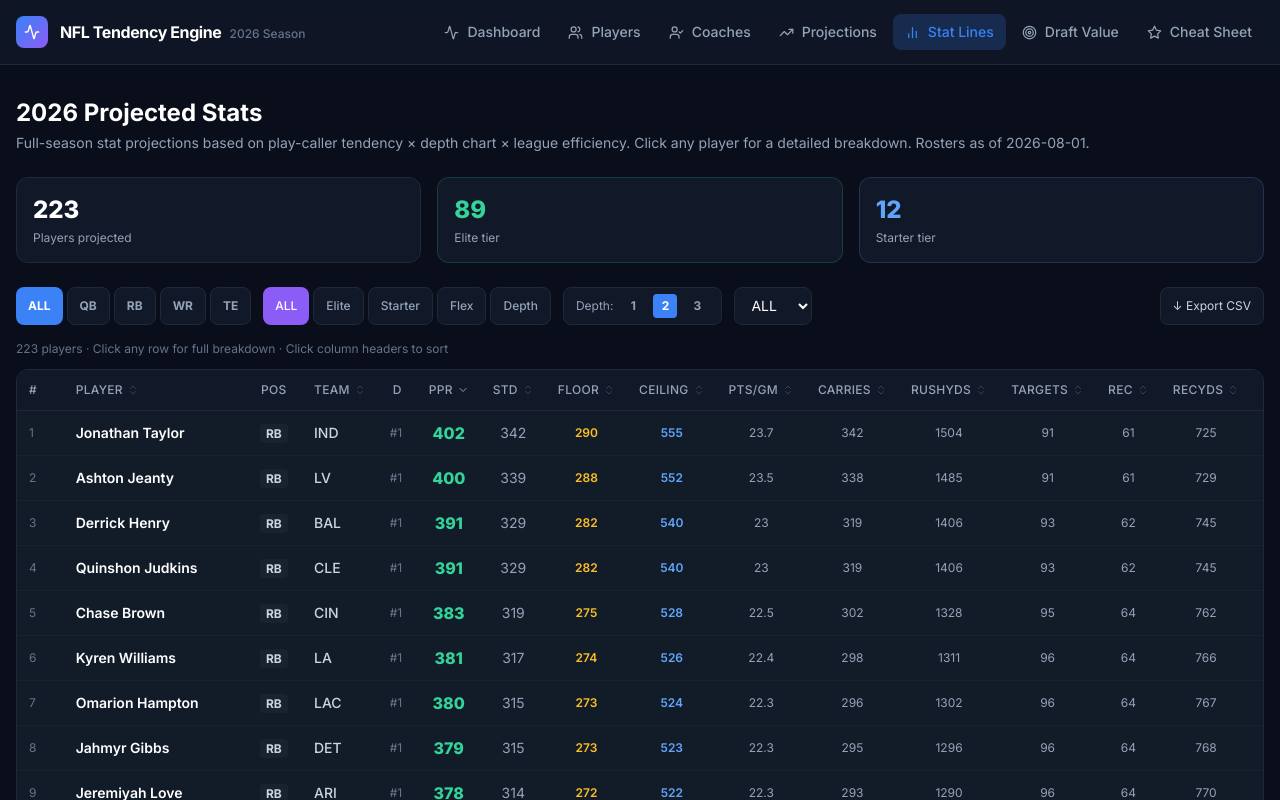
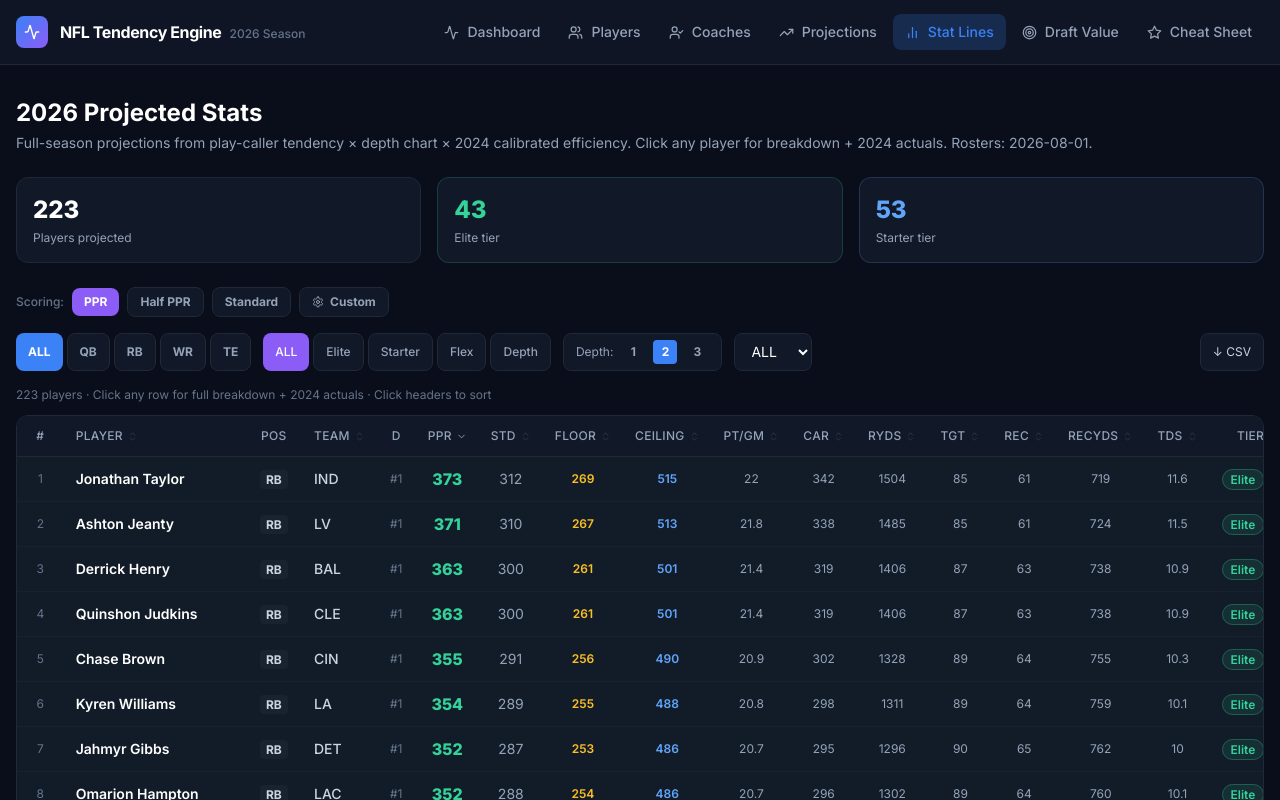
Before and after one commit to Dezar/NFL-Tendencies, a React (Vite) app: page /stats in a window 1280 px wide. Shown: the top 800 px of the page. Built offline with nearby package versions, Linux system fonts and the light colour scheme.

Commit message:
Update: src/pages/StatProjections.jsx

```diff
--- a/src/pages/StatProjections.jsx
+++ b/src/pages/StatProjections.jsx
@@ -1,105 +1,30 @@
 import React, { useState, useMemo } from 'react'
-import { ChevronUp, ChevronDown, ChevronsUpDown } from 'lucide-react'
+import { ChevronUp, ChevronDown, ChevronsUpDown, Settings } from 'lucide-react'
+import { projectPlayer, getTier, DEFAULT_SCORING, HALF_PPR_SCORING, STD_SCORING } from '../engine/scoring'
 import tendencies from '../data/tendencies.json'
 import rostersData from '../data/rosters_2026.json'
 import PlayerModal from '../components/PlayerModal'
 
-const LEAGUE = {
-  teamCarries: 430,
-  teamPassAttempts: 575,
-  yardsPerCarry: 4.4,
-  yardsPerTarget: 8.0,
-  catchRate: 0.67,
-  tdPerCarry: 0.043,
-  tdPerTarget: 0.056,
-}
-const SCORING = { rushYd:0.1, recYd:0.1, rushTd:6, recTd:6, rec:1, passTd:4, passYd:0.04, passInt:-2 }
+const POS_TABS = ['ALL','QB','RB','WR','TE']
 
-function projectPlayer(player, team) {
-  const pos = player.position
-  const depth = player.depth_rank
-  const rbShare = team.avgRbShare ?? 65
-  const teShare = team.avgTeShare ?? 22
-  const wr1Share = team.avgWr1Share ?? 23
-  // Pass attempts vary by team pass-rate tendency
-  const passAtt = team.avgRbShare
-    ? Math.round(LEAGUE.teamPassAttempts * (1 + (65 - team.avgRbShare) / 200))
-    : LEAGUE.teamPassAttempts
-
-  if (pos === 'QB' && depth === 1) {
-    const py = passAtt * 7.4
-    const ptd = passAtt * 0.048
-    const ints = passAtt * 0.024
-    const ry = 280, rtd = 3.5
-    const pts = py*SCORING.passYd + ptd*SCORING.passTd + ints*SCORING.passInt + ry*SCORING.rushYd + rtd*SCORING.rushTd
-    return { passAtt:Math.round(passAtt), passYds:Math.round(py), passTds:+ptd.toFixed(1), ints:+ints.toFixed(1),
-             rushYds:Math.round(ry), rushTds:+rtd.toFixed(1), carries:null, tgts:null, receptions:null, recYds:null, recTds:null, targetShare:null,
-             ppr:Math.round(pts), std:Math.round(pts), floor:Math.round(pts*0.80), ceiling:Math.round(pts*1.22), gpPPR:+(pts/17).toFixed(1) }
-  }
-  if (pos === 'RB') {
-    const split = depth===1 ? rbShare/100
-      : depth===2 ? (rbShare<55?0.28:rbShare<65?0.18:rbShare<75?0.10:0.05) : 0.03
-    const tgtPct = depth===1?0.17:depth===2?0.07:0.02
-    const car = LEAGUE.teamCarries*split
-    const ry = car*LEAGUE.yardsPerCarry, rtd = car*LEAGUE.tdPerCarry
-    const tgts = passAtt*tgtPct, rec = tgts*LEAGUE.catchRate
-    const recy = tgts*LEAGUE.yardsPerTarget, rectd = tgts*LEAGUE.tdPerTarget
-    const ppr = ry*SCORING.rushYd+rtd*SCORING.rushTd+rec*SCORING.rec+recy*SCORING.recYd+rectd*SCORING.recTd
-    return { carries:Math.round(car), rushYds:Math.round(ry), rushTds:+rtd.toFixed(1),
-             tgts:Math.round(tgts), receptions:Math.round(rec), recYds:Math.round(recy), recTds:+rectd.toFixed(1),
-             targetShare:+(tgtPct*100).toFixed(1), passAtt:null, passYds:null, passTds:null, ints:null,
-             ppr:Math.round(ppr), std:Math.round(ppr-rec*SCORING.rec),
-             floor:Math.round(ppr*0.72), ceiling:Math.round(ppr*1.38), gpPPR:+(ppr/17).toFixed(1) }
-  }
-  if (pos === 'WR') {
-    const shareMap = {1:wr1Share, 2:wr1Share*0.55, 3:wr1Share*0.32}
-    const tgtShareP = shareMap[depth] ?? wr1Share*0.18
-    const tgts = passAtt*(tgtShareP/100)
-    const rec = tgts*LEAGUE.catchRate, recy = tgts*LEAGUE.yardsPerTarget, rectd = tgts*LEAGUE.tdPerTarget
-    const ppr = rec*SCORING.rec+recy*SCORING.recYd+rectd*SCORING.recTd
-    return { carries:null, rushYds:null, rushTds:null, passAtt:null, passYds:null, passTds:null, ints:null,
-             tgts:Math.round(tgts), receptions:Math.round(rec), recYds:Math.round(recy), recTds:+rectd.toFixed(1),
-             targetShare:+tgtShareP.toFixed(1),
-             ppr:Math.round(ppr), std:Math.round(ppr-rec*SCORING.rec),
-             floor:Math.round(ppr*0.70), ceiling:Math.round(ppr*1.42), gpPPR:+(ppr/17).toFixed(1) }
-  }
-  if (pos === 'TE') {
-    const depthSplit = depth===1?0.84:depth===2?0.13:0.03
-    const tgts = passAtt*(teShare/100)*depthSplit
-    const rec = tgts*0.71, recy = tgts*6.9, rectd = tgts*0.067
-    const ppr = rec*SCORING.rec+recy*SCORING.recYd+rectd*SCORING.recTd
-    return { carries:null, rushYds:null, rushTds:null, passAtt:null, passYds:null, passTds:null, ints:null,
-             tgts:Math.round(tgts), receptions:Math.round(rec), recYds:Math.round(recy), recTds:+rectd.toFixed(1),
-             targetShare:+(teShare*depthSplit).toFixed(1),
-             ppr:Math.round(ppr), std:Math.round(ppr-rec*SCORING.rec),
-             floor:Math.round(ppr*0.68), ceiling:Math.round(ppr*1.40), gpPPR:+(ppr/17).toFixed(1) }
-  }
-  return { ppr:0, std:0, floor:0, ceiling:0, gpPPR:0 }
-}
-
-function getTier(pos, ppr) {
-  const t = { QB:[260,310,360], RB:[110,170,230], WR:[120,175,235], TE:[75,125,175] }
-  const [low,mid,high] = t[pos]||[100,150,200]
-  if (ppr>=high) return { label:'Elite', color:'text-emerald-400', bg:'bg-emerald-400/10 border-emerald-400/30' }
-  if (ppr>=mid)  return { label:'Starter', color:'text-blue-400', bg:'bg-blue-400/10 border-blue-400/30' }
-  if (ppr>=low)  return { label:'Flex', color:'text-amber-400', bg:'bg-amber-400/10 border-amber-400/30' }
-  return { label:'Depth', color:'text-slate-500', bg:'bg-slate-500/10 border-slate-500/30' }
-}
-
-function SortHeader({ label, field, sortBy, sortDir, onSort }) {
+function SortHeader({ label, field, sortBy, sortDir, onSort, center }) {
   const active = sortBy === field
   return (
-    <th className="px-3 py-3 text-xs text-slate-400 font-medium uppercase tracking-wide cursor-pointer hover:text-white select-none"
-        onClick={() => onSort(field)}>
-      <div className="flex items-center gap-1">
+    <th onClick={() => onSort(field)}
+        className={`px-3 py-3 text-xs text-slate-400 font-medium uppercase tracking-wide cursor-pointer hover:text-white select-none ${center ? 'text-center' : 'text-left'}`}>
+      <div className={`flex items-center gap-1 ${center ? 'justify-center' : ''}`}>
         {label}
-        {active ? (sortDir==='desc' ? <ChevronDown size={12}/> : <ChevronUp size={12}/>) : <ChevronsUpDown size={12} className="opacity-30"/>}
+        {active ? (sortDir==='desc' ? <ChevronDown size={11}/> : <ChevronUp size={11}/>) : <ChevronsUpDown size={11} className="opacity-25"/>}
       </div>
     </th>
   )
 }
 
-const POS_TABS = ['ALL','QB','RB','WR','TE']
+const SCORING_PRESETS = [
+  { label: 'PPR', scoring: DEFAULT_SCORING },
+  { label: 'Half PPR', scoring: HALF_PPR_SCORING },
+  { label: 'Standard', scoring: STD_SCORING },
+]
 
 export default function StatProjections() {
   const [posFilter, setPosFilter] = useState('ALL')
@@ -109,7 +34,13 @@ export default function StatProjections() {
   const [sortBy, setSortBy] = useState('ppr')
   const [sortDir, setSortDir] = useState('desc')
   const [selectedPlayer, setSelectedPlayer] = useState(null)
-  const [selectedTeam, setSelectedTeamData] = useState(null)
+  const [selectedTeamData, setSelectedTeamData] = useState(null)
+  const [scoringPreset, setScoringPreset] = useState(0)
+  const [showScoring, setShowScoring] = useState(false)
+  const [customScoring, setCustomScoring] = useState({ ...DEFAULT_SCORING })
+
+  const activeScoringBase = showScoring ? customScoring : SCORING_PRESETS[scoringPreset].scoring
+  const scoring = activeScoringBase
 
   const teamMap = useMemo(() => {
     const m = {}
@@ -122,15 +53,17 @@ export default function StatProjections() {
       .filter(p => p.depth_rank <= depthMax)
       .map(p => {
         const team = teamMap[p.team] || {}
-        const proj = projectPlayer(p, team)
-        return { ...p, ...proj,
-          playCaller: team.playCaller||'?',
-          rbSeasons: team.rbSeasons??0,
-          newCaller: team.newCaller??false,
-          rbStyle: team.rbStyle, teStyle: team.teStyle, wr1Style: team.wr1Style }
+        const proj = projectPlayer(p, team, scoring)
+        return {
+          ...p, ...proj,
+          playCaller: team.playCaller || '?',
+          rbSeasons: team.rbSeasons ?? 0,
+          newCaller: team.newCaller ?? false,
+          rbStyle: team.rbStyle, teStyle: team.teStyle, wr1Style: team.wr1Style,
+        }
       })
       .filter(p => p.ppr > 0)
-  }, [teamMap, depthMax])
+  }, [teamMap, depthMax, scoring])
 
   const handleSort = (field) => {
     if (sortBy === field) setSortDir(d => d==='desc'?'asc':'desc')
@@ -140,40 +73,39 @@ export default function StatProjections() {
   const filtered = useMemo(() => {
     return allProjected
       .filter(p => {
-        if (posFilter!=='ALL' && p.position!==posFilter) return false
-        if (teamFilter!=='ALL' && p.team!==teamFilter) return false
-        if (tierFilter!=='ALL' && getTier(p.position,p.ppr).label!==tierFilter) return false
+        if (posFilter !== 'ALL' && p.position !== posFilter) return false
+        if (teamFilter !== 'ALL' && p.team !== teamFilter) return false
+        if (tierFilter !== 'ALL' && getTier(p.position, p.ppr).label !== tierFilter) return false
         return true
       })
-      .sort((a,b) => {
-        const av = a[sortBy]??0, bv = b[sortBy]??0
-        return sortDir==='desc' ? bv-av : av-bv
+      .sort((a, b) => {
+        const av = a[sortBy] ?? 0, bv = b[sortBy] ?? 0
+        return sortDir === 'desc' ? bv - av : av - bv
       })
   }, [allProjected, posFilter, teamFilter, tierFilter, sortBy, sortDir])
 
-  const teams = useMemo(() => ['ALL',...new Set(rostersData.players.map(p=>p.team).sort())],[])
+  const teams = useMemo(() => ['ALL', ...new Set(rostersData.players.map(p => p.team).sort())], [])
   const summary = useMemo(() => ({
-    elite: filtered.filter(p=>getTier(p.position,p.ppr).label==='Elite').length,
-    starter: filtered.filter(p=>getTier(p.position,p.ppr).label==='Starter').length,
-    total: filtered.length
-  }),[filtered])
-
-  const handlePlayerClick = (p) => {
-    setSelectedPlayer(p)
-    setSelectedTeamData(teamMap[p.team]||null)
-  }
+    elite: filtered.filter(p => getTier(p.position, p.ppr).label === 'Elite').length,
+    starter: filtered.filter(p => getTier(p.position, p.ppr).label === 'Starter').length,
+    total: filtered.length,
+  }), [filtered])
 
   const exportCSV = () => {
-    const rows = [['Rank','Player','Pos','Depth','Team','PlayCaller','PPR','Std','Floor','Ceiling','PtsPerGm',
-                   'Carries','RushYds','RushTDs','Targets','Receptions','RecYds','RecTDs','PassYds','PassTDs','Tier'],
-      ...filtered.map((p,i)=>[i+1,p.player_name,p.position,p.depth_rank,p.team,p.playCaller,
-        p.ppr,p.std,p.floor,p.ceiling,p.gpPPR,p.carries??'',p.rushYds??'',p.rushTds??'',
-        p.tgts??'',p.receptions??'',p.recYds??'',p.recTds??'',p.passYds??'',p.passTds??'',
-        getTier(p.position,p.ppr).label])]
-    const csv = rows.map(r=>r.join(',')).join('\n')
+    const rows = [
+      ['Rank','Player','Pos','Depth','Team','PlayCaller','PPR','Std','Floor','Ceiling','Pts/Gm',
+       'Carries','RushYds','RushTDs','Targets','Receptions','RecYds','RecTDs','PassYds','PassTDs','Tier'],
+      ...filtered.map((p, i) => [
+        i+1, p.player_name, p.position, p.depth_rank, p.team, p.playCaller,
+        p.ppr, p.std, p.floor, p.ceiling, p.gpPPR,
+        p.carries??'', p.rushYds??'', p.rushTds??'',
+        p.tgts??'', p.receptions??'', p.recYds??'', p.recTds??'',
+        p.passYds??'', p.passTds??'', getTier(p.position, p.ppr).label,
+      ])
+    ]
     const a = document.createElement('a')
-    a.href = URL.createObjectURL(new Blob([csv],{type:'text/csv'}))
-    a.download = `nfl_projections_2026_${posFilter}.csv`
+    a.href = URL.createObjectURL(new Blob([rows.map(r=>r.join(',')).join('\n')], { type:'text/csv' }))
+    a.download = `nfl_projections_2026.csv`
     a.click()
   }
 
@@ -182,8 +114,8 @@ export default function StatProjections() {
       <div className="mb-6">
         <h1 className="text-2xl font-bold text-white mb-1">2026 Projected Stats</h1>
         <p className="text-slate-400 text-sm">
-          Full-season stat projections based on play-caller tendency × depth chart × league efficiency.
-          Click any player for a detailed breakdown. Rosters as of {rostersData.lastUpdated}.
+          Full-season projections from play-caller tendency × depth chart × 2024 calibrated efficiency.
+          Click any player for breakdown + 2024 actuals. Rosters: {rostersData.lastUpdated}.
         </p>
       </div>
 
@@ -203,20 +135,76 @@ export default function StatProjections() {
         </div>
       </div>
 
-      {/* Controls */}
+      {/* Scoring selector */}
+      <div className="flex flex-wrap gap-2 mb-4 items-center">
+        <span className="text-xs text-slate-500 font-medium">Scoring:</span>
+        {SCORING_PRESETS.map((p, i) => (
+          <button key={p.label} onClick={() => { setScoringPreset(i); setShowScoring(false) }}
+            className={`px-3 py-1.5 rounded-lg text-xs font-bold transition-all ${
+              scoringPreset === i && !showScoring ? 'bg-nfl-purple text-white' : 'bg-nfl-card border border-nfl-border text-slate-400 hover:text-white'
+            }`}>{p.label}</button>
+        ))}
+        <button onClick={() => setShowScoring(s => !s)}
+          className={`flex items-center gap-1.5 px-3 py-1.5 rounded-lg text-xs font-bold transition-all ${
+            showScoring ? 'bg-nfl-purple text-white' : 'bg-nfl-card border border-nfl-border text-slate-400 hover:text-white'
+          }`}>
+          <Settings size={12} /> Custom
+        </button>
+      </div>
+
+      {/* Custom scoring panel */}
+      {showScoring && (
+        <div className="bg-nfl-card border border-nfl-border rounded-xl p-5 mb-4">
+          <div className="text-sm font-semibold text-white mb-4">Custom Scoring Settings</div>
+          <div className="grid grid-cols-2 md:grid-cols-4 gap-4">
+            {[
+              { key: 'reception', label: 'Reception (PPR)' },
+              { key: 'recYd', label: 'Rec Yard (per yd)' },
+              { key: 'recTd', label: 'Rec TD' },
+              { key: 'rushYd', label: 'Rush Yard (per yd)' },
+              { key: 'rushTd', label: 'Rush TD' },
+              { key: 'passTd', label: 'Pass TD' },
+              { key: 'passYd', label: 'Pass Yard (per yd)' },
+              { key: 'passInt', label: 'Interception' },
+            ].map(({ key, label }) => (
+              <div key={key}>
+                <label className="text-xs text-slate-400 block mb-1">{label}</label>
+                <input
+                  type="number" step="0.1"
+                  value={customScoring[key]}
+                  onChange={e => setCustomScoring(s => ({ ...s, [key]: parseFloat(e.target.value) || 0 }))}
+                  className="w-full bg-nfl-dark border border-nfl-border rounded-lg px-3 py-1.5 text-sm text-white focus:outline-none focus:border-nfl-blue"
+                />
+              </div>
+            ))}
+          </div>
+          <div className="flex gap-2 mt-4">
+            {SCORING_PRESETS.map((p, i) => (
+              <button key={p.label} onClick={() => setCustomScoring({ ...p.scoring })}
+                className="px-3 py-1 bg-nfl-dark border border-nfl-border rounded-lg text-xs text-slate-400 hover:text-white">
+                Load {p.label}
+              </button>
+            ))}
+          </div>
+        </div>
+      )}
+
+      {/* Filters */}
       <div className="flex flex-wrap gap-3 mb-4">
         <div className="flex gap-1">
           {POS_TABS.map(pos => (
             <button key={pos} onClick={() => setPosFilter(pos)}
               className={`px-3 py-1.5 rounded-lg text-xs font-bold transition-all ${
-                posFilter===pos?'bg-nfl-blue text-white':'bg-nfl-card border border-nfl-border text-slate-400 hover:text-white'}`}>{pos}</button>
+                posFilter === pos ? 'bg-nfl-blue text-white' : 'bg-nfl-card border border-nfl-border text-slate-400 hover:text-white'
+              }`}>{pos}</button>
           ))}
         </div>
         <div className="flex gap-1">
           {['ALL','Elite','Starter','Flex','Depth'].map(t => (
             <button key={t} onClick={() => setTierFilter(t)}
               className={`px-3 py-1.5 rounded-lg text-xs font-medium transition-all ${
-                tierFilter===t?'bg-nfl-purple text-white':'bg-nfl-card border border-nfl-border text-slate-400 hover:text-white'}`}>{t}</button>
+                tierFilter === t ? 'bg-nfl-purple text-white' : 'bg-nfl-card border border-nfl-border text-slate-400 hover:text-white'
+              }`}>{t}</button>
           ))}
         </div>
         <div className="flex items-center gap-2 bg-nfl-card border border-nfl-border rounded-lg px-3 py-1.5">
@@ -226,38 +214,39 @@ export default function StatProjections() {
               className={`w-6 h-6 rounded text-xs font-bold ${depthMax===d?'bg-nfl-blue text-white':'text-slate-400 hover:text-white'}`}>{d}</button>
           ))}
         </div>
-        <select value={teamFilter} onChange={e=>setTeamFilter(e.target.value)}
+        <select value={teamFilter} onChange={e => setTeamFilter(e.target.value)}
           className="bg-nfl-card border border-nfl-border rounded-lg px-3 py-1.5 text-sm text-white focus:outline-none">
-          {teams.map(t=><option key={t} value={t}>{t}</option>)}
+          {teams.map(t => <option key={t} value={t}>{t}</option>)}
         </select>
         <button onClick={exportCSV}
           className="px-3 py-1.5 bg-nfl-card border border-nfl-border rounded-lg text-xs text-slate-300 hover:text-white ml-auto">
-          ↓ Export CSV
+          ↓ CSV
         </button>
       </div>
 
-      <div className="text-xs text-slate-500 mb-3">{filtered.length} players · Click any row for full breakdown · Click column headers to sort</div>
+      <div className="text-xs text-slate-500 mb-3">{filtered.length} players · Click any row for full breakdown + 2024 actuals · Click headers to sort</div>
 
+      {/* Table */}
       <div className="bg-nfl-card border border-nfl-border rounded-xl overflow-x-auto">
         <table className="w-full text-sm whitespace-nowrap">
           <thead>
             <tr className="border-b border-nfl-border">
-              <th className="px-3 py-3 text-left text-xs text-slate-400 font-medium uppercase tracking-wide w-8">#</th>
+              <th className="px-3 py-3 text-xs text-slate-400 font-medium uppercase tracking-wide w-8 text-center">#</th>
               <SortHeader label="Player" field="player_name" sortBy={sortBy} sortDir={sortDir} onSort={handleSort} />
-              <th className="px-3 py-3 text-xs text-slate-400 font-medium uppercase tracking-wide">Pos</th>
+              <th className="px-3 py-3 text-xs text-slate-400 font-medium uppercase tracking-wide text-center">Pos</th>
               <SortHeader label="Team" field="team" sortBy={sortBy} sortDir={sortDir} onSort={handleSort} />
-              <th className="px-3 py-3 text-xs text-slate-400 font-medium uppercase tracking-wide">D</th>
-              <SortHeader label="PPR" field="ppr" sortBy={sortBy} sortDir={sortDir} onSort={handleSort} />
-              <SortHeader label="Std" field="std" sortBy={sortBy} sortDir={sortDir} onSort={handleSort} />
-              <SortHeader label="Floor" field="floor" sortBy={sortBy} sortDir={sortDir} onSort={handleSort} />
-              <SortHeader label="Ceiling" field="ceiling" sortBy={sortBy} sortDir={sortDir} onSort={handleSort} />
-              <SortHeader label="Pts/Gm" field="gpPPR" sortBy={sortBy} sortDir={sortDir} onSort={handleSort} />
-              <SortHeader label="Carries" field="carries" sortBy={sortBy} sortDir={sortDir} onSort={handleSort} />
-              <SortHeader label="RushYds" field="rushYds" sortBy={sortBy} sortDir={sortDir} onSort={handleSort} />
-              <SortHeader label="Targets" field="tgts" sortBy={sortBy} sortDir={sortDir} onSort={handleSort} />
-              <SortHeader label="Rec" field="receptions" sortBy={sortBy} sortDir={sortDir} onSort={handleSort} />
-              <SortHeader label="RecYds" field="recYds" sortBy={sortBy} sortDir={sortDir} onSort={handleSort} />
-              <SortHeader label="TDs" field="recTds" sortBy={sortBy} sortDir={sortDir} onSort={handleSort} />
+              <th className="px-3 py-3 text-xs text-slate-400 font-medium uppercase tracking-wide text-center">D</th>
+              <SortHeader label="PPR" field="ppr" sortBy={sortBy} sortDir={sortDir} onSort={handleSort} center />
+              <SortHeader label="Std" field="std" sortBy={sortBy} sortDir={sortDir} onSort={handleSort} center />
+              <SortHeader label="Floor" field="floor" sortBy={sortBy} sortDir={sortDir} onSort={handleSort} center />
+              <SortHeader label="Ceiling" field="ceiling" sortBy={sortBy} sortDir={sortDir} onSort={handleSort} center />
+              <SortHeader label="Pt/Gm" field="gpPPR" sortBy={sortBy} sortDir={sortDir} onSort={handleSort} center />
+              <SortHeader label="Car" field="carries" sortBy={sortBy} sortDir={sortDir} onSort={handleSort} center />
+              <SortHeader label="RYds" field="rushYds" sortBy={sortBy} sortDir={sortDir} onSort={handleSort} center />
+              <SortHeader label="Tgt" field="tgts" sortBy={sortBy} sortDir={sortDir} onSort={handleSort} center />
+              <SortHeader label="Rec" field="receptions" sortBy={sortBy} sortDir={sortDir} onSort={handleSort} center />
+              <SortHeader label="RecYds" field="recYds" sortBy={sortBy} sortDir={sortDir} onSort={handleSort} center />
+              <SortHeader label="TDs" field="recTds" sortBy={sortBy} sortDir={sortDir} onSort={handleSort} center />
               <th className="px-3 py-3 text-xs text-slate-400 font-medium uppercase tracking-wide">Tier</th>
             </tr>
           </thead>
@@ -266,18 +255,15 @@ export default function StatProjections() {
               const tier = getTier(p.position, p.ppr)
               return (
                 <tr key={`${p.team}-${p.player_name}`}
-                  onClick={() => handlePlayerClick(p)}
-                  className={`border-b border-nfl-border/40 hover:bg-nfl-blue/5 cursor-pointer transition-colors ${
-                    tier.label==='Elite'?'bg-emerald-400/[0.02]':''}`}>
-                  <td className="px-3 py-2.5 text-xs text-slate-500">{i+1}</td>
-                  <td className="px-3 py-2.5">
-                    <span className="font-semibold text-white hover:text-nfl-blue transition-colors">{p.player_name}</span>
-                  </td>
+                  onClick={() => { setSelectedPlayer(p); setSelectedTeamData(teamMap[p.team] || null) }}
+                  className={`border-b border-nfl-border/40 hover:bg-nfl-blue/5 cursor-pointer transition-colors ${tier.label==='Elite'?'bg-emerald-400/[0.02]':''}`}>
+                  <td className="px-3 py-2.5 text-xs text-slate-500 text-center">{i+1}</td>
+                  <td className="px-3 py-2.5 font-semibold text-white hover:text-nfl-blue">{p.player_name}</td>
                   <td className="px-3 py-2.5 text-center">
                     <span className="text-xs font-bold bg-nfl-border/50 text-slate-300 px-1.5 py-0.5 rounded">{p.position}</span>
                   </td>
                   <td className="px-3 py-2.5 text-slate-300 font-medium">{p.team}</td>
-                  <td className="px-3 py-2.5 text-slate-500 text-xs">#{p.depth_rank}</td>
+                  <td className="px-3 py-2.5 text-slate-500 text-xs text-center">#{p.depth_rank}</td>
                   <td className="px-3 py-2.5 text-center"><span className={`font-black text-base ${tier.color}`}>{p.ppr}</span></td>
                   <td className="px-3 py-2.5 text-center text-slate-400 text-sm">{p.std}</td>
                   <td className="px-3 py-2.5 text-center text-amber-400 text-xs font-semibold">{p.floor}</td>
@@ -297,17 +283,18 @@ export default function StatProjections() {
             })}
           </tbody>
         </table>
-        {filtered.length===0 && <div className="text-center py-12 text-slate-500">No players match.</div>}
+        {filtered.length === 0 && <div className="text-center py-12 text-slate-500">No players match.</div>}
       </div>
 
       <div className="mt-3 text-xs text-slate-600">
-        Projections = play-caller historical tendency × depth chart slot × league-average efficiency. Not talent adjustments — pure scheme-based model.
+        Projections calibrated against 2024 actuals. Based on play-caller historical scheme tendencies, not individual talent. New callers use league averages.
       </div>
 
       {selectedPlayer && (
         <PlayerModal
           player={selectedPlayer}
-          team={selectedTeam}
+          team={selectedTeamData}
+          scoring={scoring}
           onClose={() => setSelectedPlayer(null)}
         />
       )}
```
